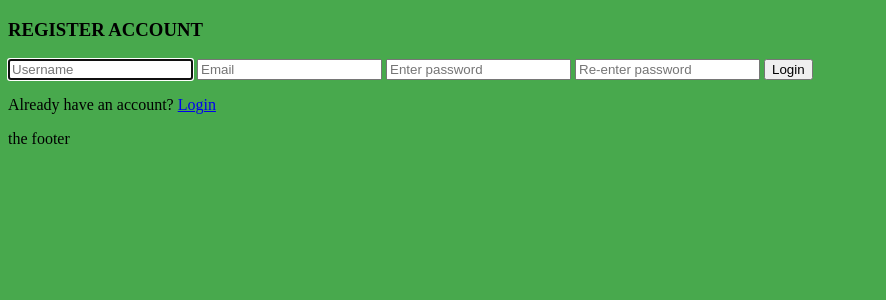
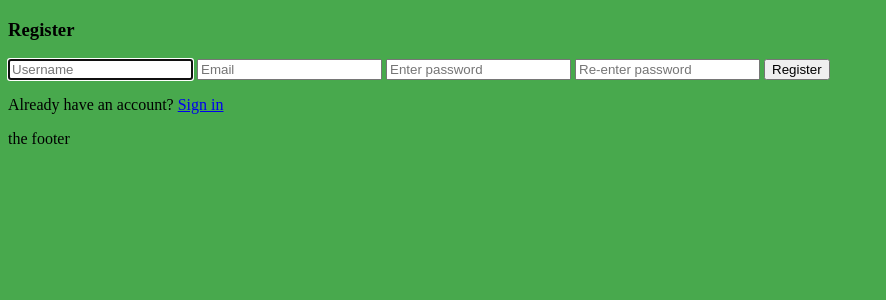
Before and after one commit to learling/boxbusiness, a Django app: page /register/ in a window 1280 px wide. Shown: the top 300 px of the page, without its empty margins (0-886 px from the left). Run offline with Django 3.2, Linux system fonts and the light colour scheme.

Commit message:
Implement authentication

```diff
--- a/src/accounts/views.py
+++ b/src/accounts/views.py
@@ -4,9 +4,11 @@ from django.contrib.auth import authenticate, login, logout
 from django.contrib import messages
 from django.contrib.auth.decorators import login_required
 from django.contrib.auth.models import Group
+from django.conf import settings
 from .models import *
 from .forms import CreateUserForm
 from .decorators import unauthenticated_user, allowed_users
+
 
 @unauthenticated_user
 def register_user(request):
@@ -15,8 +17,8 @@ def register_user(request):
         form = CreateUserForm(request.POST)
         if form.is_valid():
             user = form.save()
+            user.groups.add(Group.objects.get(name='customer'))
             username = form.cleaned_data.get('username')
-            user.groups.add(Group.objects.get(name='customer'))
             messages.success(request, 'Account was created for ' + username)
             return redirect('login')
     context = {'form': form}
--- a/src/templates/accounts/login.html
+++ b/src/templates/accounts/login.html
@@ -1,17 +1,15 @@
 {% extends 'base.html' %}
 {% block title %}Login{% endblock %}
 {% block content %}
-	<h3 id="form-title">LOGIN</h3>
-	<div class="d-flex justify-content-center form_container">
+	<h3>Login</h3>
 	<form method="POST" action="">
 		{% csrf_token %}
 		<input type="text" name="username" placeholder="Username">
 		<input type="password" name="password" placeholder="Password">
 		<input type="submit" value="Login">
 	</form>
-	</div>
 	{% for message in messages %}
 		<p>{{message}}</p>
 	{% endfor %}
-	<p>Don't have an account? <a href="{% url 'register' %}">Sign Up</a></p>
+	<p>Don't have an account? <a href="{% url 'register' %}">Sign up</a></p>
 {% endblock %}
--- a/src/templates/accounts/profile.html
+++ b/src/templates/accounts/profile.html
@@ -1,5 +1,5 @@
 {% extends 'base.html' %}{% block content %}
 <h1>Profile</h1>
 <p>{{ user }}</p>
-<a href="{% url 'logout' %}">Logout</a>
+<a href="{% url 'logout' %}">Log out</a>
 {% endblock %}
--- a/src/templates/accounts/register.html
+++ b/src/templates/accounts/register.html
@@ -1,19 +1,17 @@
 {% extends 'base.html' %}
-{% block title %}Login{% endblock %}
+{% block title %}Register{% endblock %}
 {% block content %}
-	<h3 id="form-title">REGISTER ACCOUNT</h3>
-	<div class="d-flex justify-content-center form_container">
+	<h3>Register</h3>
 	<form method="POST" action="">
 		{% csrf_token %}
 		{{form.username}}
 		{{form.email}}
 		{{form.password1}}
 		{{form.password2}}
- 			<input type="submit" value="Login">
+		<input type="submit" value="Register">
 	</form>
-	</div>
 	{{form.errors}}
-	<p>Already have an account? <a href="{% url 'login' %}">Login</a></p>
+	<p>Already have an account? <a href="{% url 'login' %}">Sign in</a></p>
 	<script>
 		var form_fields = document.getElementsByTagName('input');
 		form_fields[1].placeholder='Username';
```
Lines whose indentation alone changed are shown as unchanged.
